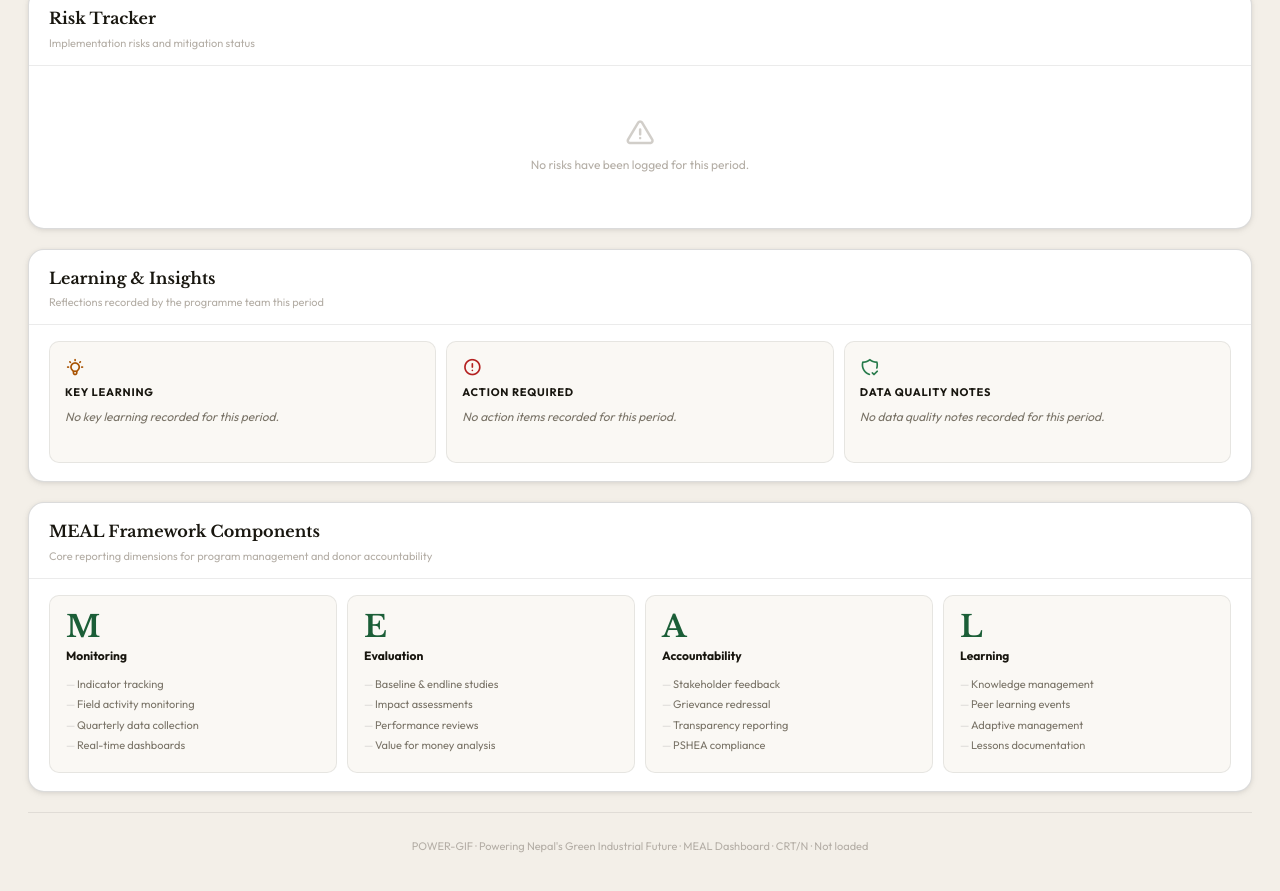
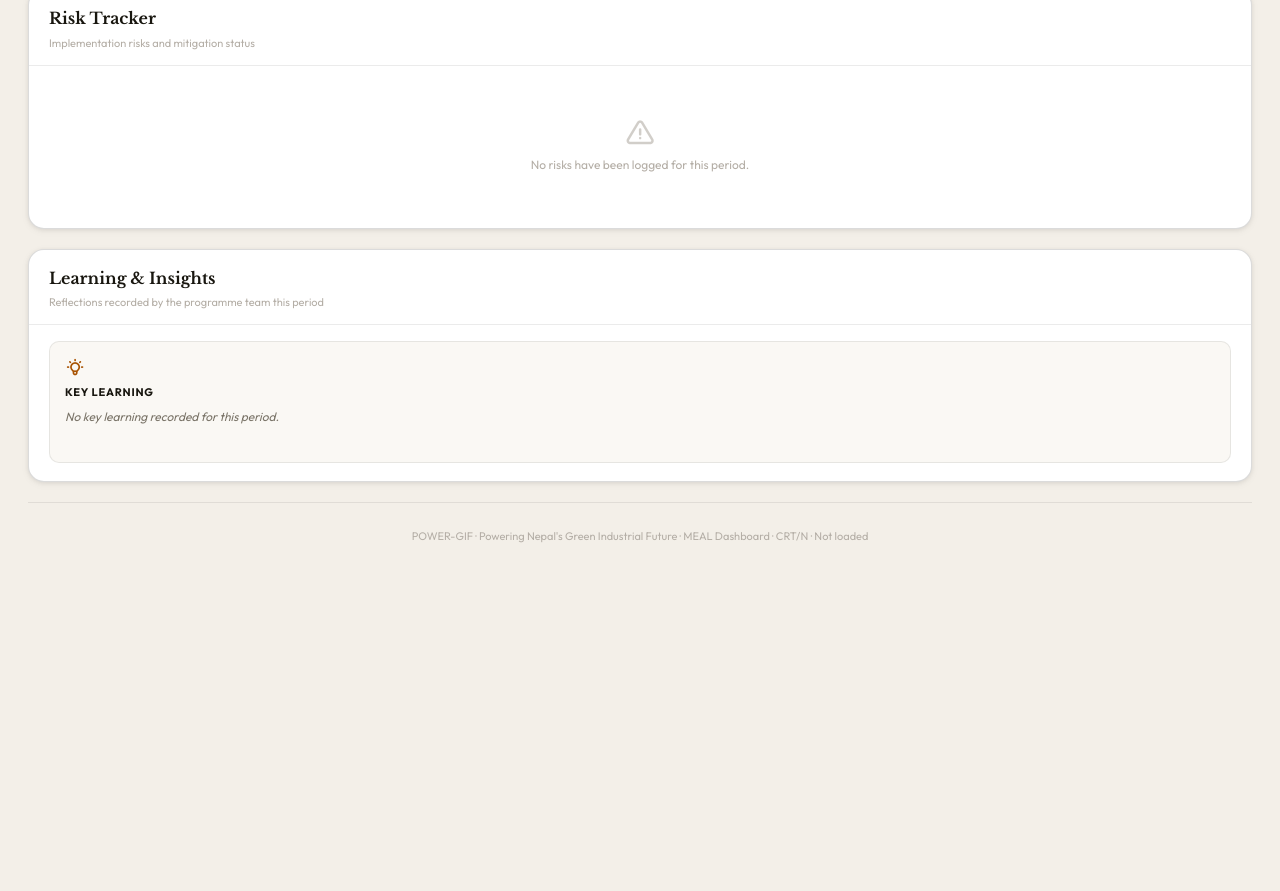
Before and after one commit to bhusalgeneralstores-wq/My_file, a plain HTML site: page index.html in a window 1280 px wide. Shown: the part 1238-2129 px from the top of the page. After the commit the page ends 1856 px from the top, so only its background shows below. Drawn offline with nearby package versions, Linux system fonts and the light colour scheme; no server answers.

Commit message:
Add files via upload

```diff
--- a/index.html
+++ b/index.html
@@ -616,7 +616,7 @@ tr:hover .row-acts,
 /* ══════════════════════════════════════
    LEARNING
 ══════════════════════════════════════ */
-.learn-grid{display:grid;grid-template-columns:repeat(3,1fr);gap:10px}
+.learn-grid{display:grid;grid-template-columns:1fr;gap:10px}
 @media(max-width:700px){.learn-grid{grid-template-columns:1fr}}
 .learn-card{
   background:var(--surface);
@@ -1125,70 +1125,7 @@ html[data-mode="view"] .view-welcome{
           <div class="learn-ttl">Key Learning</div>
           <div contenteditable="true" id="learn-1" data-placeholder="Click to add key learning from this period...">Click to add key learning from this period...</div>
         </div>
-        <div class="learn-card">
-          <i class="learn-icon ti ti-alert-circle" style="color:var(--red2)"></i>
-          <div class="learn-ttl">Action Required</div>
-          <div contenteditable="true" id="learn-2" data-placeholder="Click to add action items...">Click to add action items...</div>
-        </div>
-        <div class="learn-card">
-          <i class="learn-icon ti ti-shield-check" style="color:var(--accent2)"></i>
-          <div class="learn-ttl">Data Quality Notes</div>
-          <div contenteditable="true" id="learn-3" data-placeholder="Click to add data quality notes...">Click to add data quality notes...</div>
-        </div>
-      </div>
-    </div>
-  </div>
-
-  <!-- ── MEAL FRAMEWORK ── -->
-  <div class="sec">
-    <div class="sec-head">
-      <div class="sec-head-left">
-        <div class="sec-htitle">MEAL Framework Components</div>
-        <div class="sec-hsub">Core reporting dimensions for program management and donor accountability</div>
-      </div>
-    </div>
-    <div class="sec-body">
-      <div class="meal-grid">
-        <div class="meal-col">
-          <div class="meal-letter">M</div>
-          <div class="meal-word">Monitoring</div>
-          <ul class="meal-ul">
-            <li>Indicator tracking</li>
-            <li>Field activity monitoring</li>
-            <li>Quarterly data collection</li>
-            <li>Real-time dashboards</li>
-          </ul>
-        </div>
-        <div class="meal-col">
-          <div class="meal-letter">E</div>
-          <div class="meal-word">Evaluation</div>
-          <ul class="meal-ul">
-            <li>Baseline &amp; endline studies</li>
-            <li>Impact assessments</li>
-            <li>Performance reviews</li>
-            <li>Value for money analysis</li>
-          </ul>
-        </div>
-        <div class="meal-col">
-          <div class="meal-letter">A</div>
-          <div class="meal-word">Accountability</div>
-          <ul class="meal-ul">
-            <li>Stakeholder feedback</li>
-            <li>Grievance redressal</li>
-            <li>Transparency reporting</li>
-            <li>PSHEA compliance</li>
-          </ul>
-        </div>
-        <div class="meal-col">
-          <div class="meal-letter">L</div>
-          <div class="meal-word">Learning</div>
-          <ul class="meal-ul">
-            <li>Knowledge management</li>
-            <li>Peer learning events</li>
-            <li>Adaptive management</li>
-            <li>Lessons documentation</li>
-          </ul>
-        </div>
+
       </div>
     </div>
   </div>
@@ -1223,11 +1160,12 @@ function pct(cur, tgt){
   return Math.min(100, Math.round((cur / tgt) * 100));
 }
 
+/* Progress bands. The bar colour follows the figure on its own:
+   under 25% red, 25-74% orange, 75% and over green. */
 function progColor(p){
-  /* One hue for every progress meter. Severity is carried by the Status
-     field the user sets, not inferred from a raw percentage — a 67%
-     indicator at mid-programme is not a warning. */
-  return 'var(--viz-accent)';
+  if(p >= 75) return 'var(--viz-accent)';
+  if(p >= 25) return 'var(--viz-amber)';
+  return 'var(--viz-red)';
 }
 
 function statusBadge(s){
@@ -1969,9 +1907,15 @@ function deleteActivity(id){
    the quarter being reported (not against today's date). */
 function isOverdue(a){
   if(!a.due || a.status === 'Completed') return false;
-  var per = qCur() || S.periods[qIndex(a.q)];
-  var ref = (per && per.end) ? per.end : new Date();
-  return a.due < ref;
+  return a.due < overdueRef(S.periods[qIndex(a.q)]);
+}
+/* A finished period is judged against the date it ended; a period still
+   running is judged against today, so a target later this period is not
+   reported as missed before the date arrives. */
+function overdueRef(per){
+  var today = new Date(); today.setHours(0,0,0,0);
+  if(per && per.end && per.end < today) return per.end;
+  return today;
 }
 function etaChip(a){
   if(a.status === 'Completed')
@@ -2171,12 +2115,8 @@ function renderRisks(){
 }
 
 /* ─── LEARNING (per quarter) ─────────────────────────────── */
-var LEARN_MAP = {'Key Learning':'learn-1','Action Required':'learn-2','Data Quality Notes':'learn-3'};
-var LEARN_EMPTY = {
-  'Key Learning':      'No key learning recorded for this period.',
-  'Action Required':   'No action items recorded for this period.',
-  'Data Quality Notes':'No data quality notes recorded for this period.'
-};
+var LEARN_MAP = {'Key Learning':'learn-1'};
+var LEARN_EMPTY = { 'Key Learning': 'No key learning recorded for this period.' };
 function renderLearning(){
   var rows = inQ(S.learning);
   var viewing = document.documentElement.getAttribute('data-mode') === 'view';
@@ -2239,7 +2179,7 @@ function showSaved(){
 /* Persist entire state + UI strings */
 function saveAll(){
   try{
-    var learn = ['learn-1','learn-2','learn-3'].map(function(id){
+    var learn = ['learn-1'].map(function(id){
       var el = document.getElementById(id);
       var ph = el ? el.getAttribute('data-placeholder') : '';
       var v  = el ? el.textContent.trim() : '';
@@ -2292,7 +2232,7 @@ function loadAll(){
 
     /* Restore learning text */
     if(data.learn){
-      ['learn-1','learn-2','learn-3'].forEach(function(id, i){
+      ['learn-1'].forEach(function(id, i){
         var el = document.getElementById(id);
         if(!el) return;
         var ph = el.getAttribute('data-placeholder');
@@ -2315,10 +2255,11 @@ function loadAll(){
 function clearAllData(){
   if(!confirm('This will permanently delete all your dashboard data. Are you sure?')) return;
   try{ localStorage.removeItem(STORAGE_KEY); }catch(e){}
-  S = { kpis:[], outcomes:[], activities:[], risks:[] };
-  renderKpis(); renderOutcomes(); renderActivities(); renderRisks();
+  S = { kpis:[], outcomes:[], activities:[], risks:[], learning:[], periods:[] };
+  Q = null;
+  renderAll();
   /* reset learning */
-  ['learn-1','learn-2','learn-3'].forEach(function(id){
+  ['learn-1'].forEach(function(id){
     var el = document.getElementById(id);
     if(el) el.textContent = el.getAttribute('data-placeholder');
   });
@@ -2376,7 +2317,7 @@ if(!Q && S.periods.length){
 renderAll();
 
 /* ─── LEARNING: placeholder + auto-save on blur ─────────── */
-['learn-1','learn-2','learn-3'].forEach(function(id){
+['learn-1'].forEach(function(id){
   var el = document.getElementById(id);
   if(!el) return;
   var ph = el.getAttribute('data-placeholder');
@@ -2588,8 +2529,9 @@ function applyWorkbook(buffer, isAuto){
           if(!str(r[0])) continue;
           var cells = cellsOf(r, cm, false);
           noteFilled(cells);
-          lDefs.push({field:pick(r[0], ['Key Learning','Action Required','Data Quality Notes'],
-                                 str(r[0])), cells:cells});
+          var fld = pick(r[0], ['Key Learning'], '');
+          if(!fld) continue;                /* only Key Learning is shown */
+          lDefs.push({field:fld, cells:cells});
         }
       }
 
@@ -2623,7 +2565,7 @@ function applyWorkbook(buffer, isAuto){
           if(pctv >= 100) st = 'Completed';
           else if(pctv <= 0) st = 'Not Started';
           else st = 'In Progress';
-          if(st !== 'Completed' && d.due && per[n].end && d.due < per[n].end) st = 'Delayed';
+          if(st !== 'Completed' && d.due && d.due < overdueRef(per[n])) st = 'Delayed';
           S.activities.push({id:uid(), q:qk, name:d.name, component:d.component,
                              location:d.location, lead:d.lead, due:d.due,
                              pct:pctv, status:st});
```
